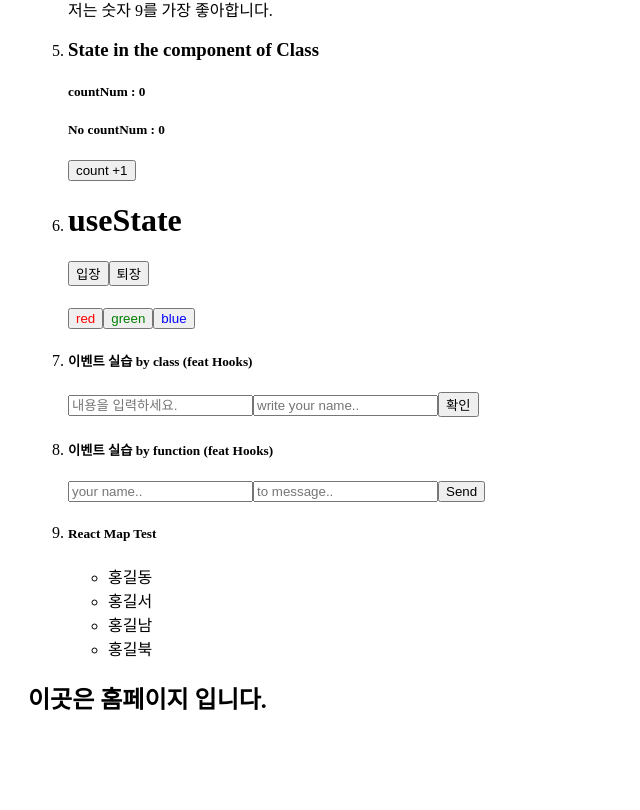
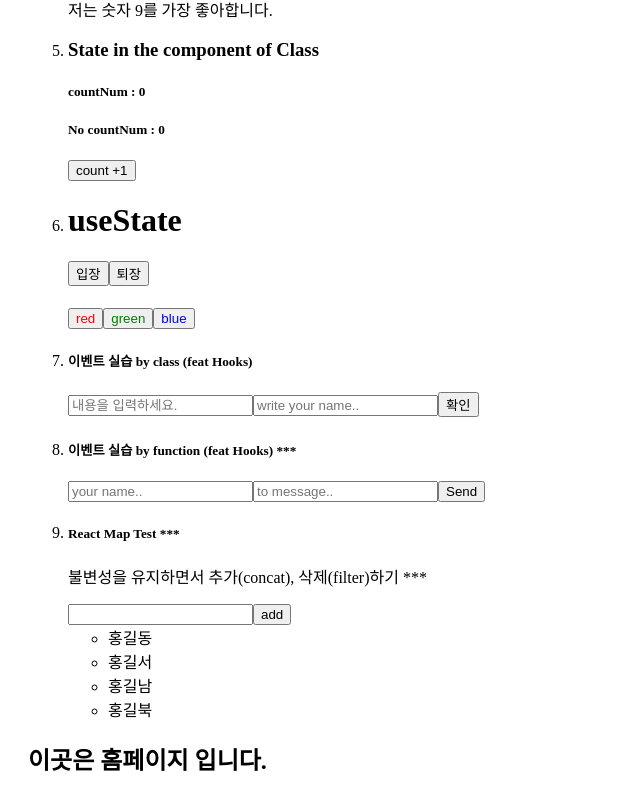
Before and after one commit to normalstory/test, a React (Create React App) app: page / in a window 1280 px wide. Shown: the part 580-1390 px from the top of the page, without its empty margins (0-640 px from the left). Before the commit the page ends 1343 px from the top, so only its background shows below. Built offline with nearby package versions, Linux system fonts and the light colour scheme.

Commit message:
여기까지 리액트 맵, crd study (feat. useState)

```diff
--- a/src/components/EventByFunc.js
+++ b/src/components/EventByFunc.js
@@ -37,7 +37,7 @@ const EventByFunc = () => {
 
   return (
     <div>
-      <h5>이벤트 실습 by function (feat Hooks)</h5>
+      <h5>이벤트 실습 by function (feat Hooks) ***</h5>
       <input
         type="text"
         name="username"
--- a/src/components/ReactMapTest.js
+++ b/src/components/ReactMapTest.js
@@ -1,20 +1,45 @@
 import React, { useState } from 'react';
 
 const ReactMapTest = () => {
-  const [names, setMenus] = useState([
+  const [names, setNames] = useState([
     { id: 1, text: '홍길동' },
     { id: 2, text: '홍길서' },
     { id: 3, text: '홍길남' },
     { id: 4, text: '홍길북' },
   ]);
-  const [inputText, setInput] = useState('');
+  const [inputText, setInputText] = useState('');
   const [nextId, setNextId] = useState(5);
-  const namesList = names.map((name) => <li key={name.id}>{name.text}</li>);
+
+  const onChange = (e) => setInputText(e.target.value);
+  const onClick = () => {
+    const nextNames = names.concat({
+      //concat = push와 달리 배열자체를 바꾸지않고 새로운 배열을 만들어준다
+      id: nextId,
+      text: inputText,
+    });
+    setNextId(nextId + 1);
+    setNames(nextNames);
+    setInputText('');
+  };
+
+  const onRemove = (id) => {
+    const nextNames = names.filter((name) => name.id !== id);
+    setNames(nextNames);
+  };
+
+  const namesList = names.map((name) => (
+    <li key={name.id} onDoubleClick={() => onRemove(name.id)}>
+      {name.text}
+    </li>
+  ));
   return (
-    <div>
-      <h5>React Map Test</h5>
+    <>
+      <h5>React Map Test ***</h5>
+      <p>불변성을 유지하면서 추가(concat), 삭제(filter)하기 ***</p>
+      <input type="text" onChange={onChange}></input>
+      <button onClick={onClick}>add</button>
       <ul>{namesList}</ul>
-    </div>
+    </>
   );
 };
 
```
